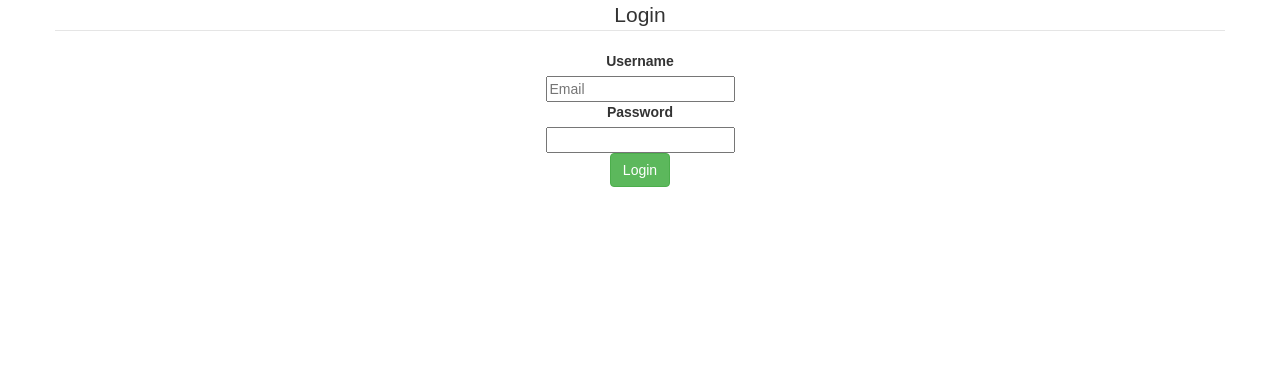
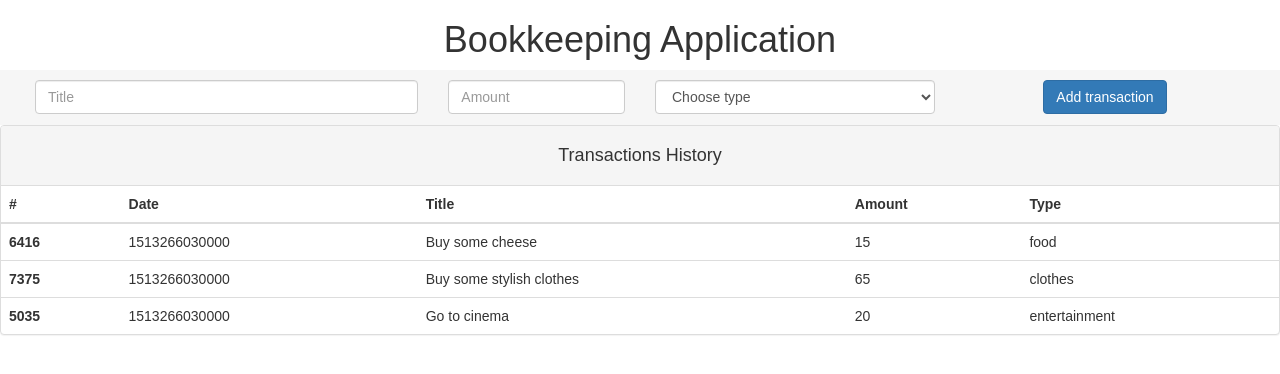
Before and after one commit to YanaLapitskaya/bookkeeping-react-app, a React (Create React App) app: page / in a window 1280 px wide. Shown: the top 374 px of the page. Built offline with nearby package versions, Linux system fonts and the light colour scheme; the HTML template or start-up script is replaced by a standard one.

Commit message:
added possibility to add transaction

```diff
--- a/src/App.tsx
+++ b/src/App.tsx
@@ -1,23 +1,41 @@
 import * as React from 'react';
 import './App.css';
+import Header from './views/Header';
+import TransactionPanel from './views/TransactionPanel';
+import TransactionForm from './views/TransactionForm';
+import TransactionTable from './views/TransactionTable';
+import { getStubTransList, Transaction } from './models/Transaction';
+// import Login from './views/Login';
 
-import Login from './views/Login';
+interface AppState {
+    trans: Array<Transaction>;
+}
+class App extends React.Component<{}, AppState> {
+    constructor(props: {}) {
+        super(props);
+        this.state = {
+            trans: getStubTransList()
+        };
+    }
 
-class App extends React.Component {
+    handleTranAdd(tran: Transaction) {
+        this.setState({
+            trans: [...this.state.trans, tran]
+        });
+    }
+
     render() {
         return (
-        <div className="App">
+            /*<div className="App">
                 <Login/>
-        </div>
-        /*
+            </div>*/
           <div className="App">
             <Header/>
             <TransactionPanel>
-          <TransactionForm/>
-          <TransactionList/>
+              <TransactionForm onTranAdd={(tran: Transaction) => this.handleTranAdd(tran)}/>
+              <TransactionTable trans={this.state.trans}/>
             </TransactionPanel>
           </div>
-      */
         );
     }
 }
--- /dev/null
+++ b/src/models/Transaction.ts
@@ -0,0 +1,25 @@
+export class Transaction {
+    id: number;
+    title: string;
+    amount: number;
+    type: string;
+    date: number;
+
+    constructor(title: string, amount: number, type: string) {
+        this.id = Math.floor(10000 * Math.random());
+        this.title = title;
+        this.amount = amount;
+        this.type = type;
+        this.date = Date.now();
+    }
+
+}
+
+export function getStubTransList() {
+    return [
+        new Transaction('Buy some cheese', 15, 'food'),
+        new Transaction('Buy some stylish clothes', 65, 'clothes'),
+        new Transaction('Go to cinema', 20, 'entertainment')
+    ];
+
+}
--- a/src/views/Header.tsx
+++ b/src/views/Header.tsx
@@ -1,7 +1,7 @@
-import * as React from 'react'
+import * as React from 'react';
 
-export default class Header extends React.Component{
+export default class Header extends React.Component {
     render() {
-        return (<h1>Bookkeeping Application</h1>)
+        return (<h1>Bookkeeping Application</h1>);
     }
 }
--- a/src/views/TransactionForm.tsx
+++ b/src/views/TransactionForm.tsx
@@ -1,17 +1,60 @@
 import * as React from 'react';
+import { Transaction } from '../models/Transaction';
 
-export default class TransactionForm extends React.Component{
+interface FormProps {
+    onTranAdd: Function;
+}
+interface FormState {
+    title: string;
+    amount: number;
+    type: string;
+}
+export default class TransactionForm extends React.Component<FormProps, FormState> {
+    constructor(props: any) {
+        super(props);
+        this.state = {
+            title: '',
+            amount: 0,
+            type: ''
+        };
+    }
+
+    handleChange(stateName: String, e: any) {
+        let target = e.target.value;
+        if (stateName === 'title') { this.setState({title: target}); }
+        else if (stateName === 'amount') { this.setState({amount: target}); }
+        else { this.setState({type: target}); }
+    }
+
+    handleAdd() {
+        let tran = new Transaction(
+            this.state.title,
+            this.state.amount,
+            this.state.type
+        );
+        this.props.onTranAdd(tran);
+    }
+
     render() {
         return (
-            <form>
             <div className="form-row" style={styles.form}>
                 <div className="form-group col-md-4">
-                    <input type="text" className="form-control" placeholder="Title" id="inputTitle"/>
+                    <input type="text"
+                           className="form-control"
+                           placeholder="Title"
+                           id="inputTitle"
+                           onChange={(e) => this.handleChange('title', e)}
+                    />
                 </div>
                 <div className="form-group col-md-2">
-                    <input type="number" className="form-control" placeholder="Amount" id="inputAmount"/>
+                    <input type="number"
+                           className="form-control"
+                           placeholder="Amount"
+                           id="inputAmount"
+                           onChange={(e) => this.handleChange('amount', e)}
+                    />
                 </div>
-                <div className="form-group col-md-3">
+                <div className="form-group col-md-3" onChange={(e) => this.handleChange('type', e)}>
                     <select id="inputState" className="form-control">
                         <option>Choose type</option>
                         <option>Food</option>
@@ -20,9 +63,8 @@ export default class TransactionForm extends React.Component{
                         <option>Other</option>
                     </select>
                 </div>
-                <button className="form-group btn btn-primary">Add transaction</button>
+                <button className="form-group btn btn-primary" onClick={() => this.handleAdd()}>Add transaction</button>
             </div>
-        </form>
         );
     }
 }
@@ -32,4 +74,4 @@ const styles = {
         padding: '10px 20px',
         background: '#f6f6f6'
     }
-}
+};
--- a/src/views/TransactionPanel.tsx
+++ b/src/views/TransactionPanel.tsx
@@ -1,13 +1,7 @@
-import * as React from 'react'
+import * as React from 'react';
 
 export default class TransactionPanel extends React.Component {
     render() {
-        return <div style={styles.pane}>{this.props.children}</div>
+        return <div>{this.props.children}</div>;
     }
 }
-
-const styles = {
-    pane: {
-
-    }
-}
--- /dev/null
+++ b/src/views/TransactionTable.tsx
@@ -0,0 +1,49 @@
+import * as React from 'react';
+import { Transaction } from '../models/Transaction';
+
+interface TableProps {
+    trans: Array<Transaction>;
+}
+export default class TransactionTable extends React.Component<TableProps, {}> {
+    render() {
+        let trans = this.props.trans;
+        let transRows = trans.map((tran, i) => <TransactionRow tran={tran} key={i}/>);
+        return(
+            <div className="panel panel-default">
+                <div className="panel-heading"><h4>Transactions History</h4></div>
+                <table className="table text-left">
+                    <thead>
+                    <tr>
+                        <th scope="col">#</th>
+                        <th scope="col">Date</th>
+                        <th scope="col">Title</th>
+                        <th scope="col">Amount</th>
+                        <th scope="col">Type</th>
+                    </tr>
+                    </thead>
+                    <tbody>
+                        {transRows}
+                    </tbody>
+                </table>
+            </div>
+        );
+    }
+}
+
+interface RowProps {
+    tran: Transaction;
+    key: Number;
+}
+class TransactionRow extends React.Component<RowProps, {}> {
+    render() {
+        return (
+            <tr>
+                <th scope="row">{this.props.tran.id}</th>
+                <td>{this.props.tran.date}</td>
+                <td>{this.props.tran.title}</td>
+                <td>{this.props.tran.amount}</td>
+                <td>{this.props.tran.type}</td>
+            </tr>
+        );
+    }
+}
```
Also changed, not shown: src/views/TransactionList.tsx (deleted, +0 -27 lines). Lines whose indentation alone changed are shown as unchanged.
